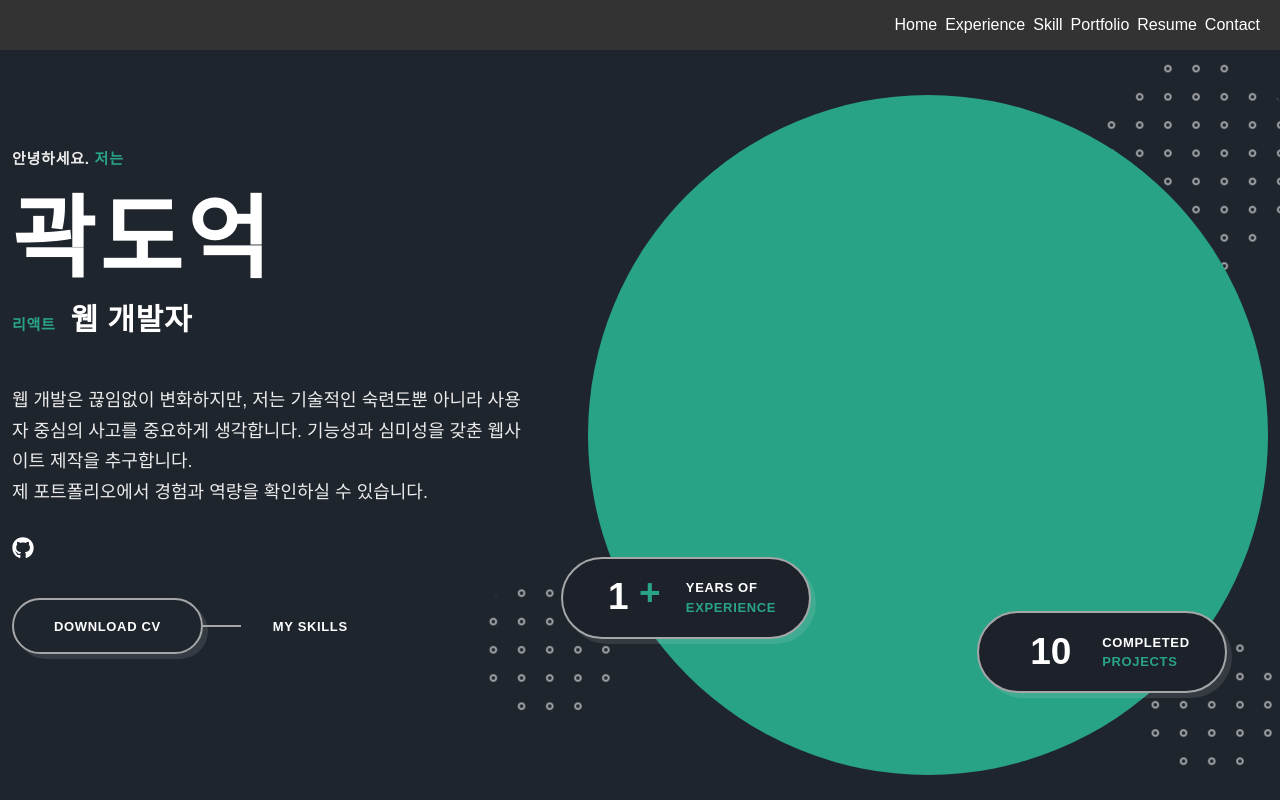
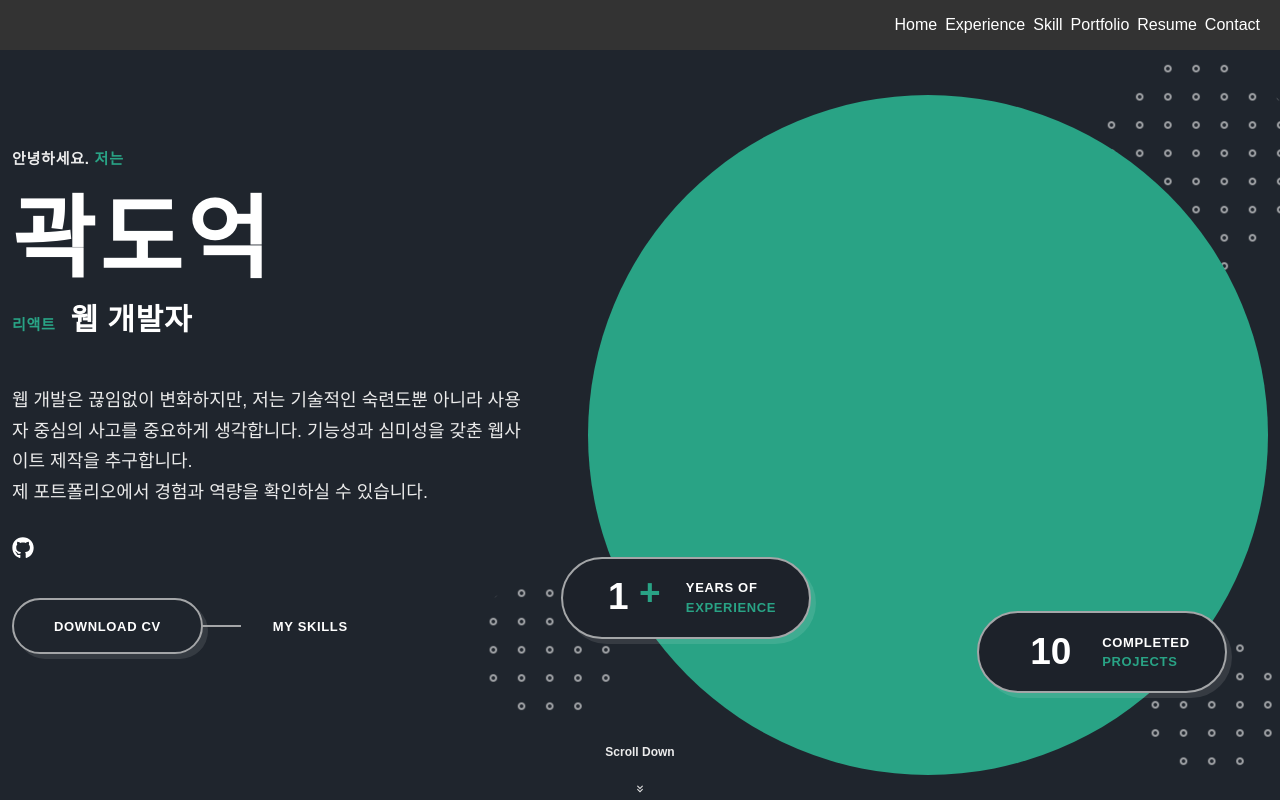
Before and after one commit to miss-gif/portfolio-final, a React (Vite) app: page / in a window 1280 px wide. Shown: the top 800 px of the page. Built offline with nearby package versions, Linux system fonts and the light colour scheme.

Commit message:
Add : 홈 스크롤 다운 추가

```diff
--- a/src/components/home/home.scss
+++ b/src/components/home/home.scss
@@ -11,7 +11,6 @@
 
 .home__container {
   width: 100%;
-  // background-color: var(--primary-color);
   position: relative;
 }
 
@@ -23,7 +22,6 @@
 .home__subtitle,
 .home__job span {
   font-size: var(--small-font-size);
-  // color: var(--title-color);
 }
 
 .home__subtitle span,
@@ -186,3 +184,33 @@
     height: 141px;
   }
 }
+
+.scroll-down {
+  position: absolute;
+  font-size: 12px;
+  font-weight: 700;
+  bottom: 0;
+  display: flex;
+  flex-direction: column;
+  justify-content: center;
+  align-items: center;
+  width: 100%;
+  text-transform: capitalize;
+  z-index: 99;
+  &__icon {
+    margin-top: 20px;
+    text-align: center;
+    animation: upAndDown 1s infinite;
+  }
+}
+@keyframes upAndDown {
+  0% {
+    transform: translateY(0);
+  }
+  50% {
+    transform: translateY(-5px);
+  }
+  100% {
+    transform: translateY(0);
+  }
+}
--- a/src/components/home/index.jsx
+++ b/src/components/home/index.jsx
@@ -3,6 +3,7 @@ import shapeOne from "../../assets/shape-1.png";
 import shapeTwo from "../../assets/shape-2.png";
 import { FaGithub } from "react-icons/fa";
 import "./home.scss";
+import { MdKeyboardDoubleArrowDown } from "react-icons/md";
 
 const Home = () => {
   return (
@@ -71,6 +72,12 @@ const Home = () => {
           </div>
         </div>
       </div>
+      <div className="scroll-down">
+        <p>scroll down</p>
+        <span className="scroll-down__icon">
+          <MdKeyboardDoubleArrowDown />
+        </span>
+      </div>
     </section>
   );
 };
```
